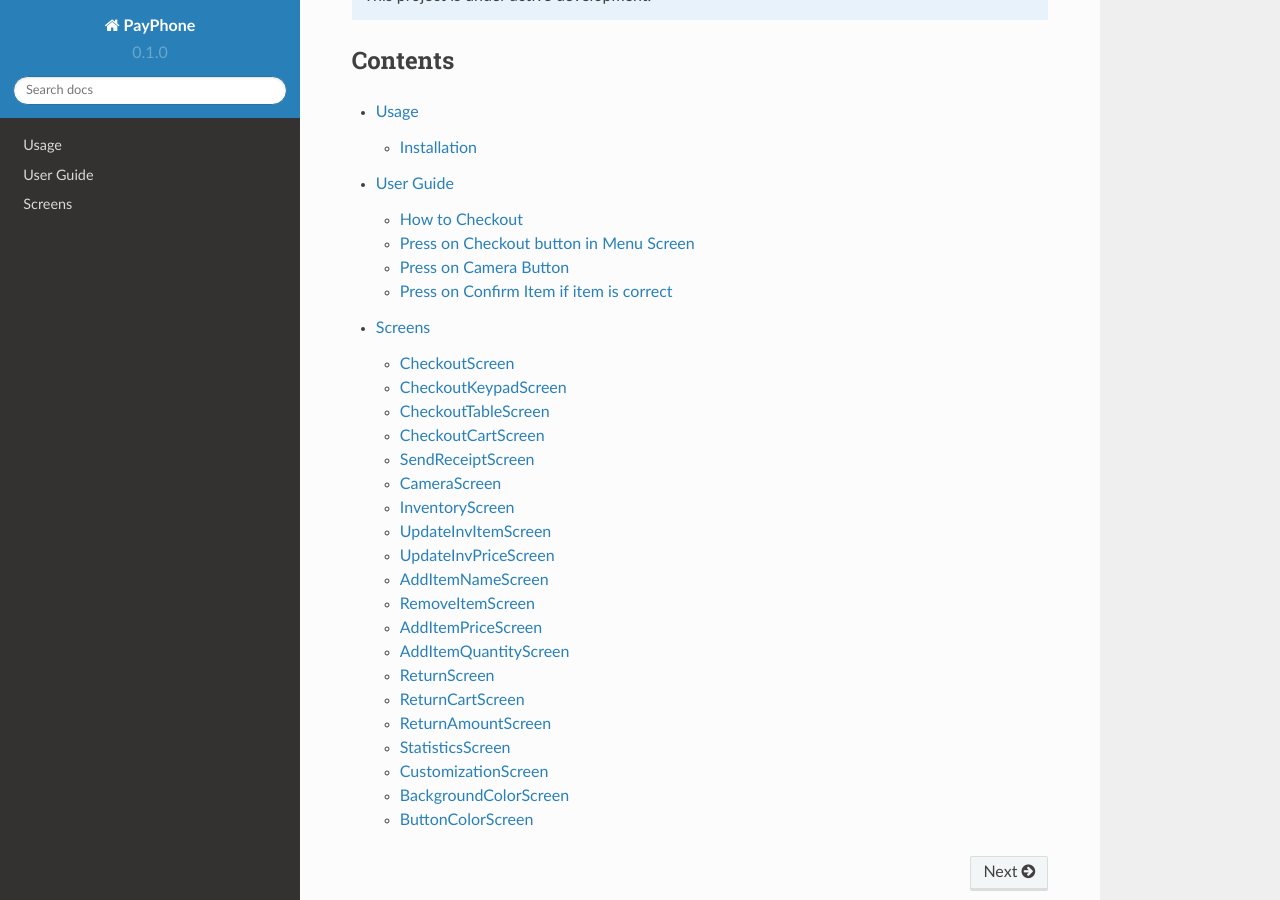
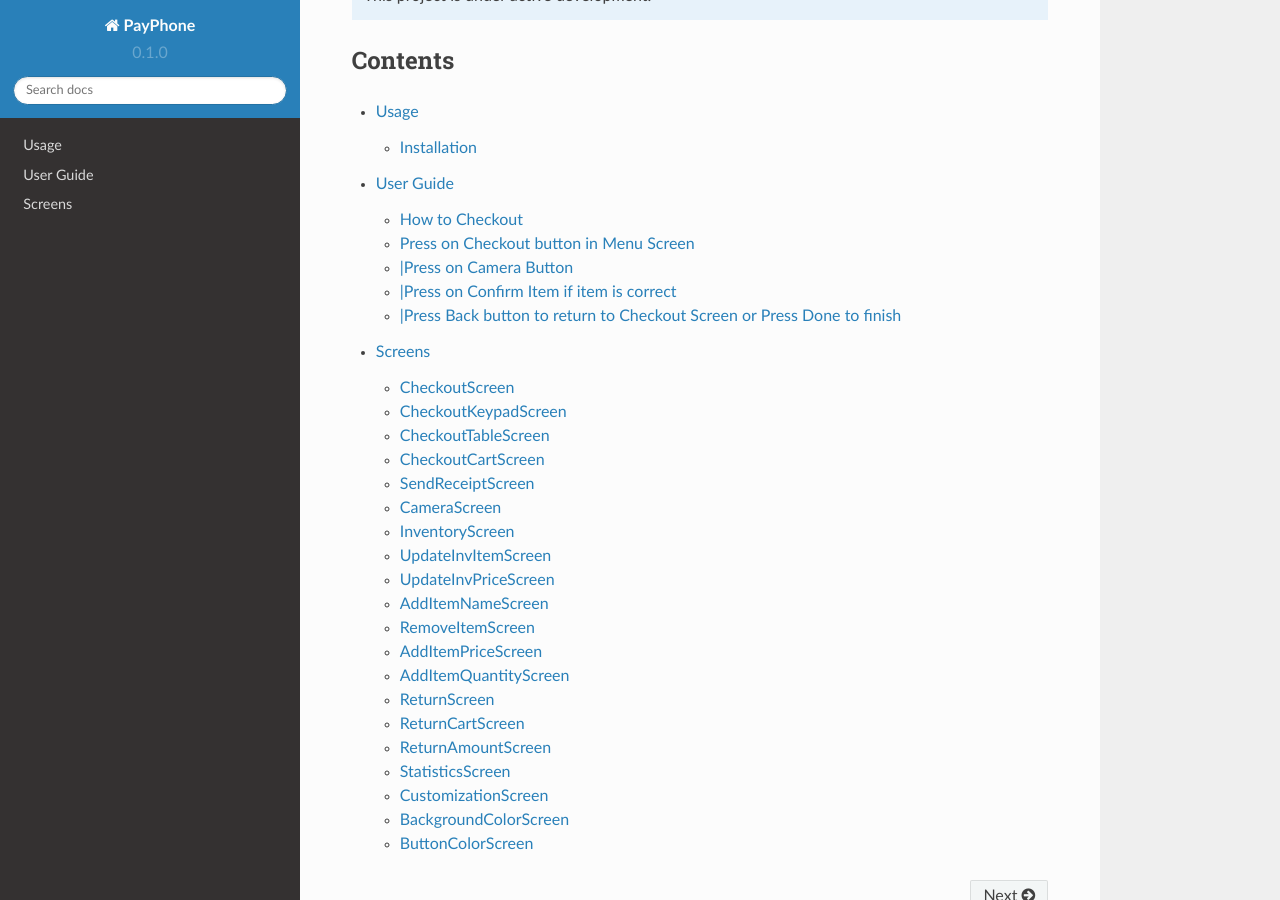
Before and after one commit to Group-3-POS/POS-Documentation, a Sphinx documentation site: the page built from docs/source/index.rst, in a window 1280 px wide and 900 px high, scrolled down 385 px. Built offline with Sphinx 7.4.7 and the Read the Docs theme 2.0.0, drawn with Linux system fonts in a browser that asks for light colours.

Commit message:
Update userguide.rst

```diff
--- a/docs/source/userguide.rst
+++ b/docs/source/userguide.rst
@@ -11,16 +11,48 @@
     :align: center
     :height: 300
 
-Press on Camera Button
+|Press on Camera Button
 -----------------------------
 
 .. image:: Images/CheckoutScreen.png
     :align: center
     :height: 200
 
-Press on Confirm Item if item is correct
+|Press on Confirm Item if item is correct
 -------------------------------------
 
 .. image:: Images/Camera.png
     :align: center
     :height: 200
+
+
+| Enter Item Quantity and Press Cart Button
+
+.. image:: Images/ItemQuantity.png
+    :align: center
+    :height: 200
+
+
+
+|Press Back button to return to Checkout Screen or Press Done to finish
+-------------------------------------
+
+.. image:: Images/ItemCartpng
+    :align: center
+    :height: 200
+
+
+| After order finished Select Yes Button to send receipt as text
+-------------------------------------
+
+.. image:: Images/Text.png
+    :align: center
+    :height: 200
+
+
+| Enter phone number staring with 1 Press Done when complete
+-------------------------------------
+
+.. image:: Images/Phone.png
+    :align: center
+    :height: 200
```
